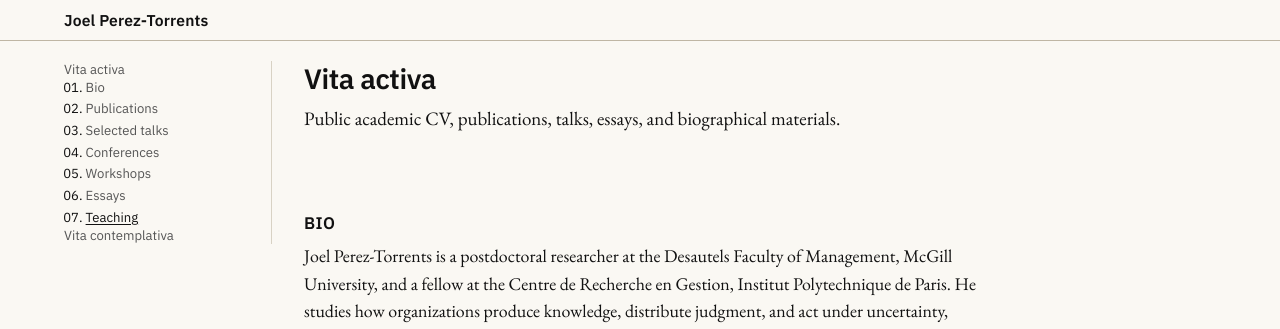
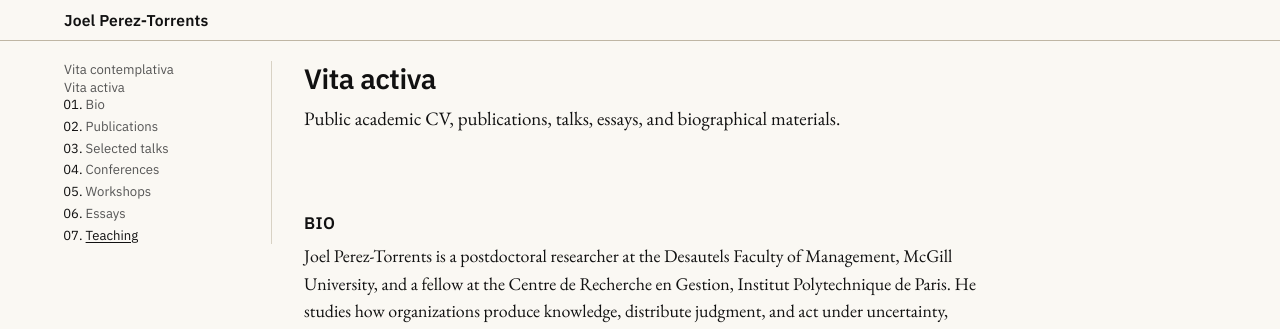
Before and after one commit to JPTorrents/jptorrents.github.io, a Jekyll site: the page built from _pages/vita-activa.md, in a window 1280 px wide. Shown: the top 329 px of the page. Built offline with Jekyll 4.4.1, drawn with Linux system fonts in a browser that asks for light colours.

Commit message:
Update vita-activa.md

```diff
--- a/_pages/vita-activa.md
+++ b/_pages/vita-activa.md
@@ -18,6 +18,9 @@ person_schema: true
   </header>
 
   <nav class="toc" aria-label="Vita activa sections">
+    <div class="toc-group">
+      <a class="toc-heading" href="{{ '/' | relative_url }}">Vita contemplativa</a>
+    </div>
     <div class="toc-group is-current">
       <a class="toc-heading" href="{{ '/vita-activa/' | relative_url }}" aria-current="page">Vita activa</a>
       <ul>
@@ -29,9 +32,6 @@ person_schema: true
         <li><a href="#essays">Essays</a></li>
         <li><a href="#teaching">Teaching</a></li>
       </ul>
-    </div>
-    <div class="toc-group">
-      <a class="toc-heading" href="{{ '/' | relative_url }}">Vita contemplativa</a>
     </div>
   </nav>
 
```
